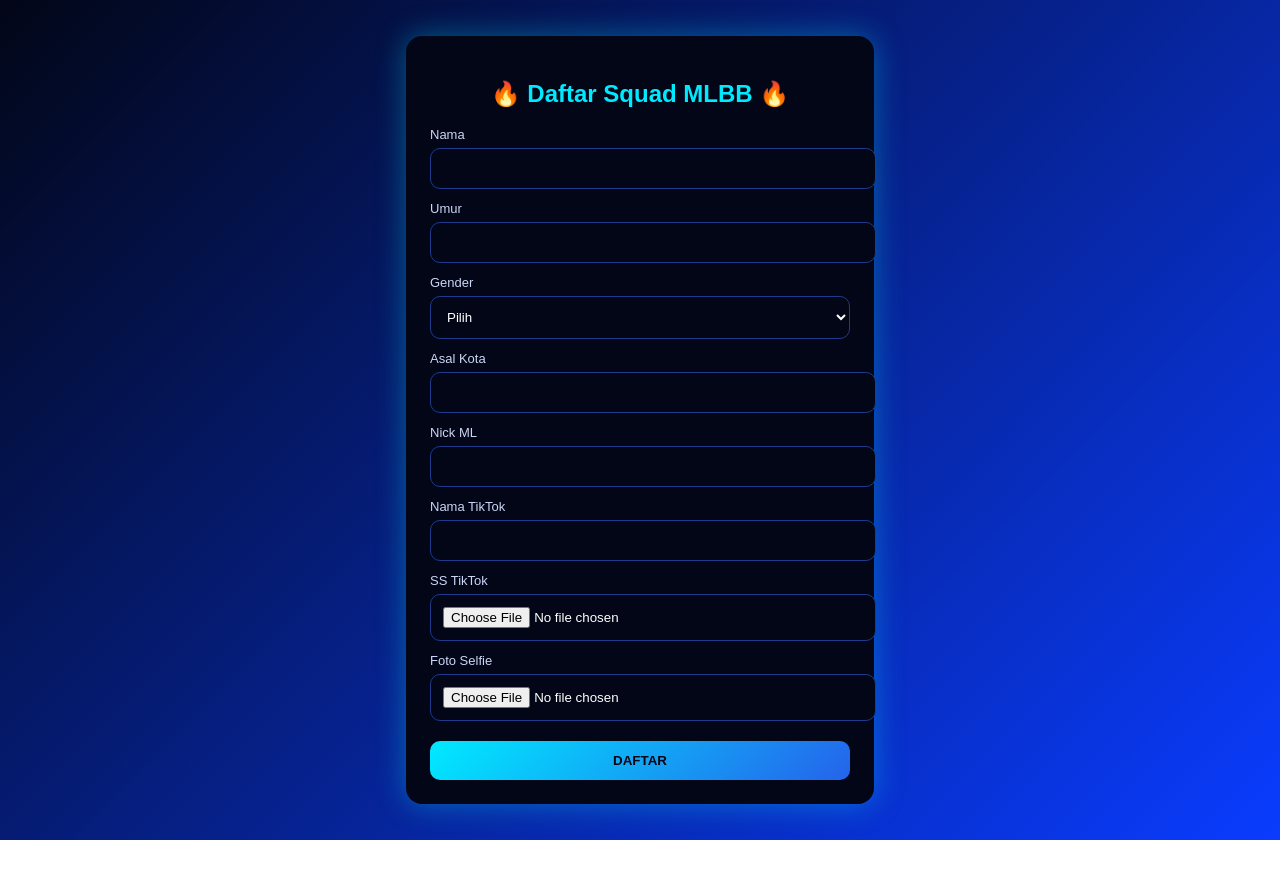
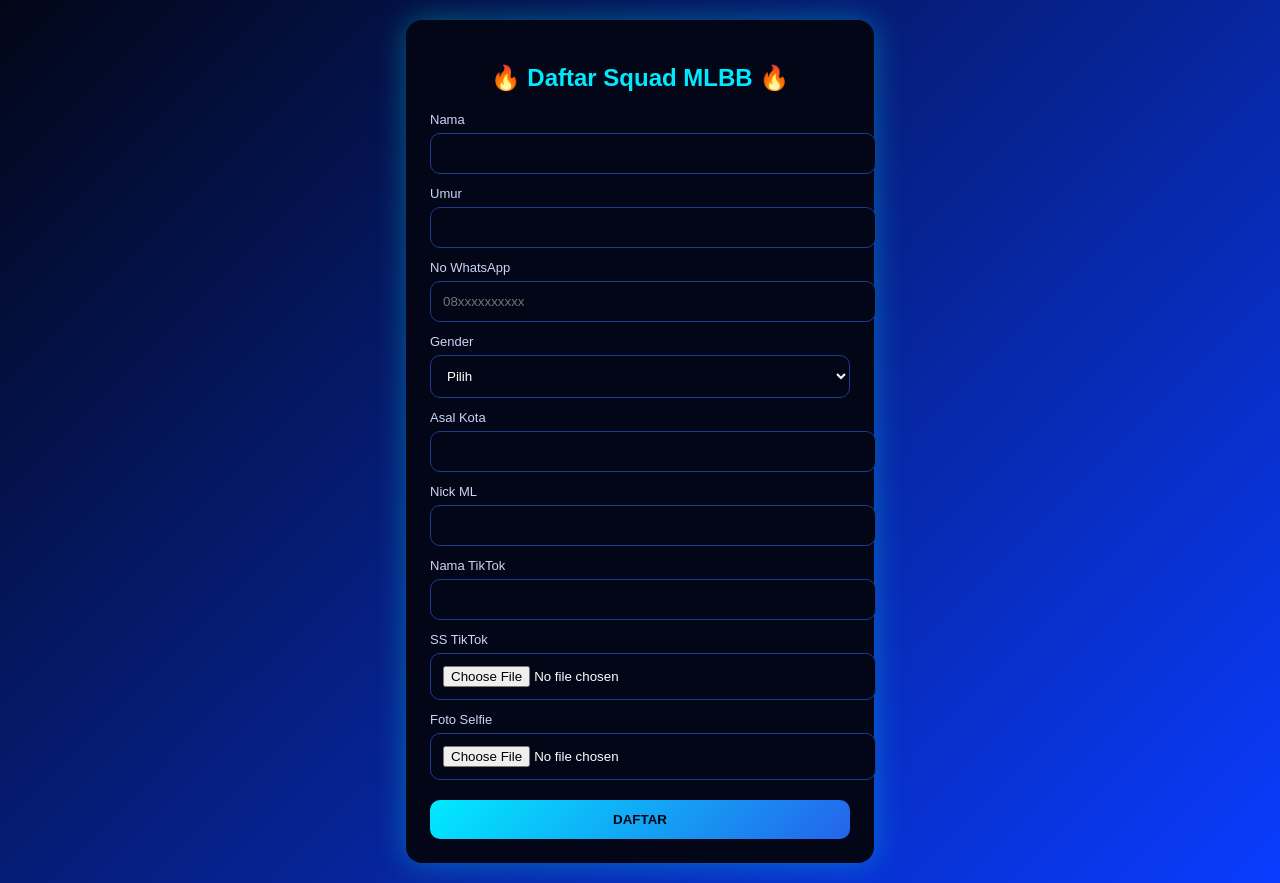
Before and after one commit to GrryXyz/greyvv, a website: page public/index.html in a window 1280 px wide. Before the commit the page ends 840 px from the top, so only its background shows below. Drawn offline with Linux system fonts and the light colour scheme.

Commit message:
index.html

```diff
--- a/public/index.html
+++ b/public/index.html
@@ -23,6 +23,7 @@ color:#020617;font-weight:bold;border:none}
 <form action="/daftar" method="POST" enctype="multipart/form-data">
 <label>Nama</label><input name="nama" required>
 <label>Umur</label><input type="number" name="umur" required>
+<label>No WhatsApp</label><input type="tel" name="wa" placeholder="08xxxxxxxxxx" pattern="[0-9]{10,13}" required>
 <label>Gender</label>
 <select name="gender" required>
 <option value="">Pilih</option>
```
